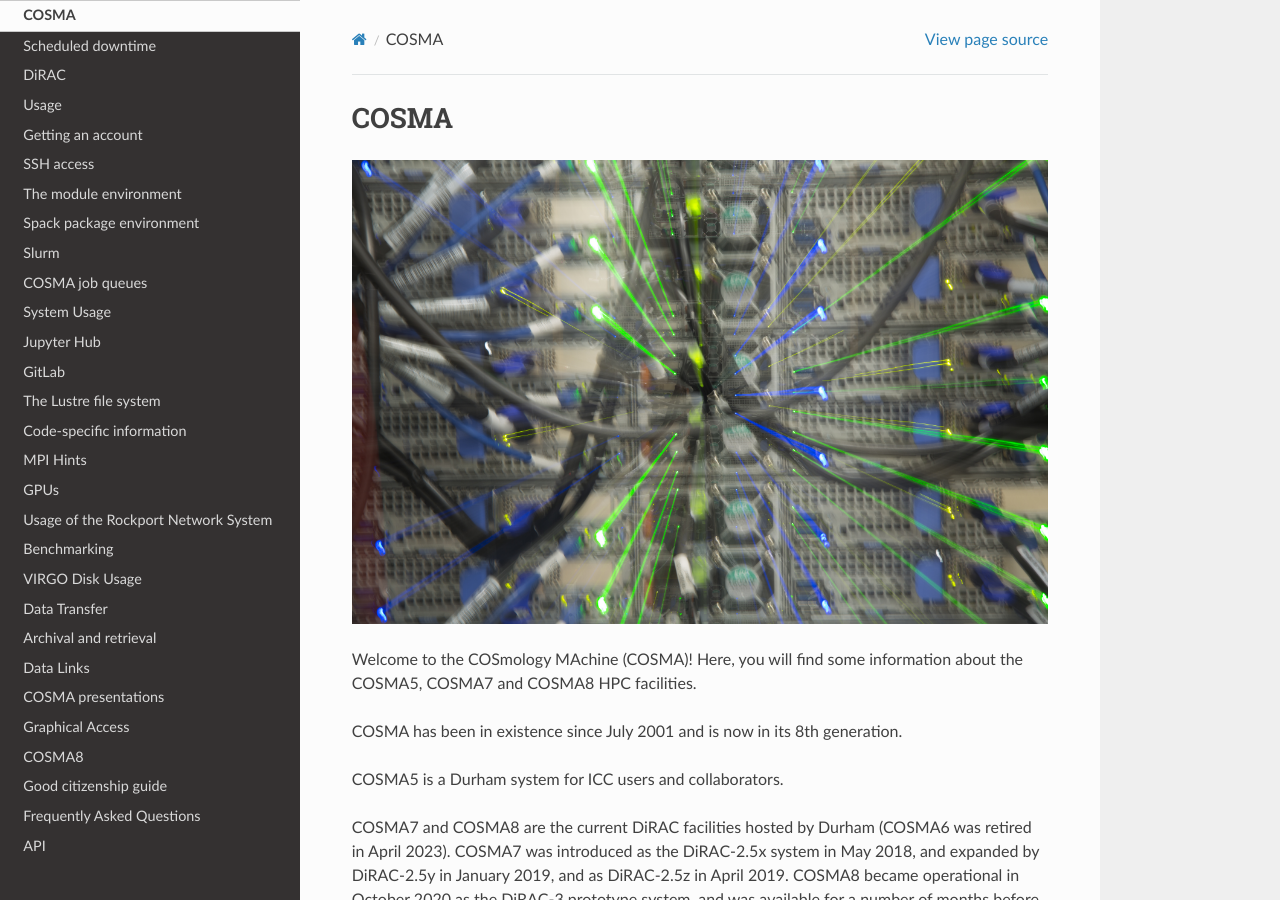
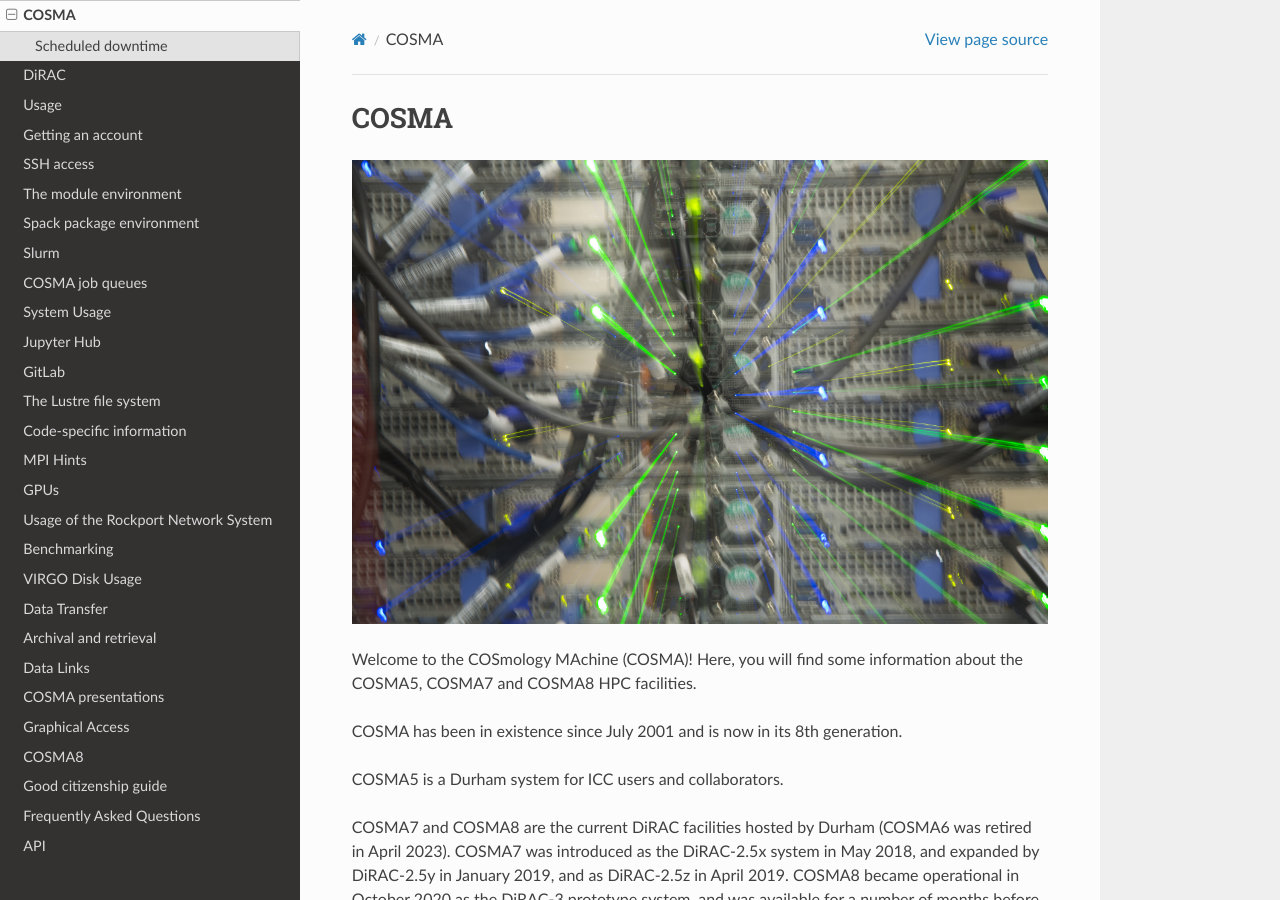
Before and after one commit to agb32/cosmadoc, a Sphinx documentation site: the page built from docs/source/cosma.md, in a window 1280 px wide and 900 px high. Built offline with Sphinx 7.4.7 and the Read the Docs theme 2.0.0, drawn with Linux system fonts in a browser that asks for light colours.

```diff
--- a/docs/source/cosma.md
+++ b/docs/source/cosma.md
@@ -26,6 +26,6 @@ All systems use a global slurm batch system. Submission to any queue (cosma, cos
 
 COSMA5 is no longer a DiRAC facility. Therefore, DiRAC users should use COSMA7 or 8 as appropriate for their project.
 
-# Scheduled downtime
+## Scheduled downtime
 
 COSMA has 3 periods of scheduled downtime per year, lasting up to a week, though typically the affected period is much shorter. These are typically during the first full weeks of February, June and October (every 4 months).
```
Also changed, not shown: docs/source/images/dirac.png (added).
